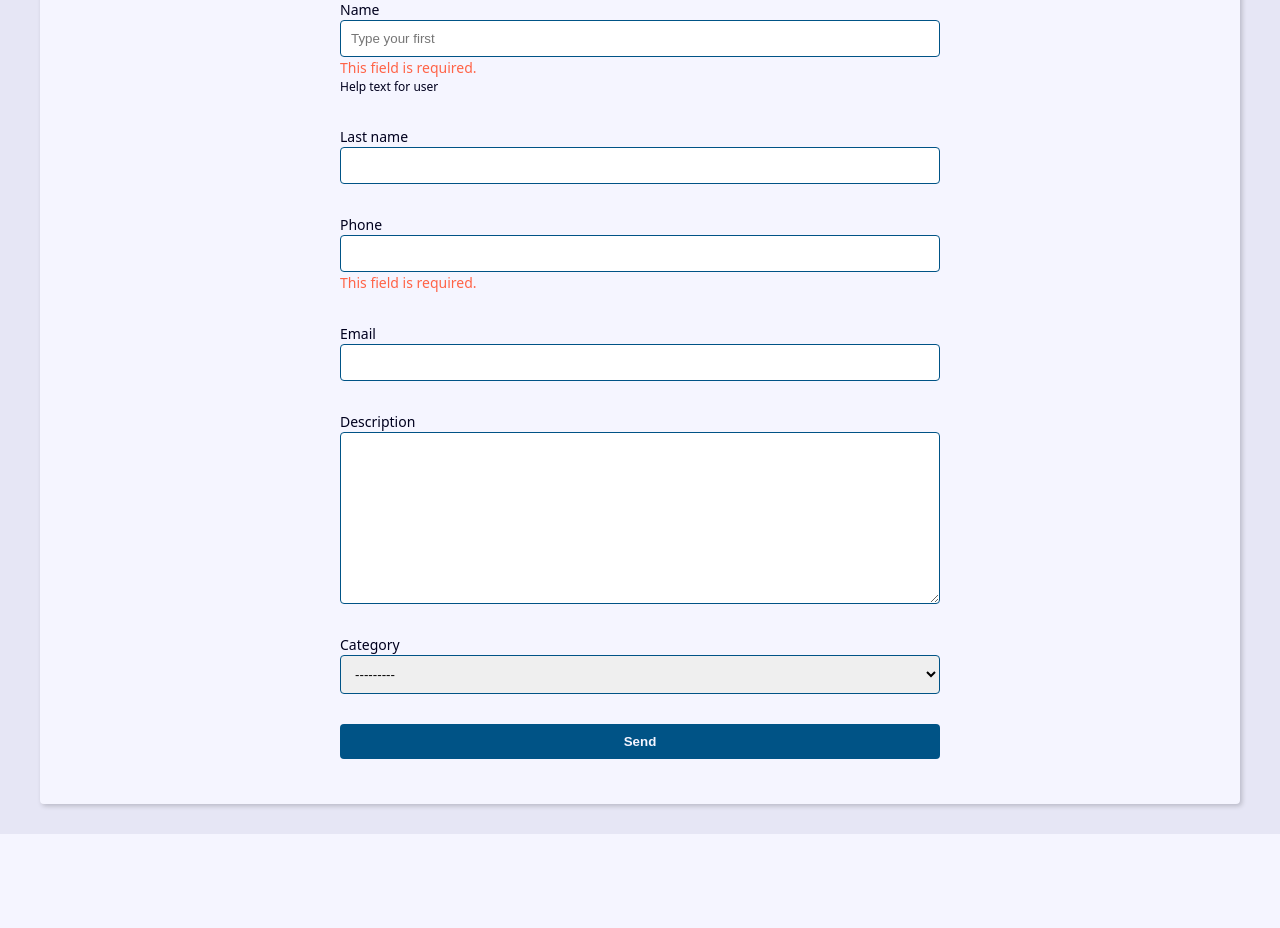
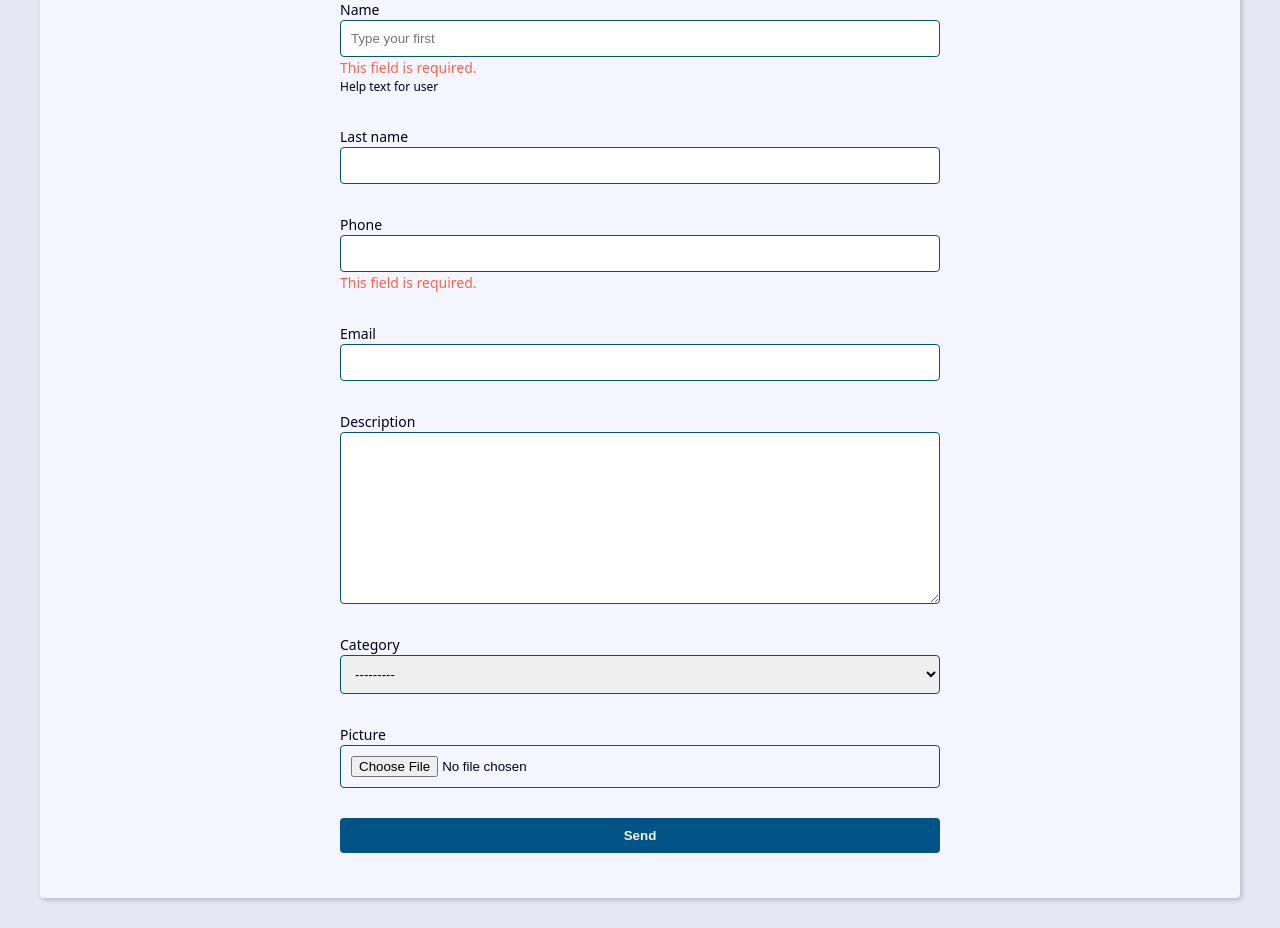
Before and after one commit to gaaiuss/Agenda, a Django app: page /contact/create/ in a window 1280 px wide. Shown: the part 351-1279 px from the top of the page. Before the commit the page ends 1185 px from the top, so only its background shows below. Run offline with Django 5.2, Linux system fonts and the light colour scheme; data that the repository does not hold is empty.

Commit message:
initial image

```diff
--- a/contact/forms.py
+++ b/contact/forms.py
@@ -28,7 +28,7 @@ class ContactForm(forms.ModelForm):
         model = Contact
         fields = (
             'first_name', 'last_name', 'phone',
-            'email', 'description', 'category',
+            'email', 'description', 'category', 'picture'
         )
         # widgets = {
         #     'first_name': forms.TextInput(
--- a/contact/templates/contact/contact.html
+++ b/contact/templates/contact/contact.html
@@ -13,6 +13,12 @@
         <p><b>Created Date:</b> {{ contact.created_date }}</p>
         <p><b>Description:</b> {{ contact.description }}</p>
         <p><b>Category:</b> {{ contact.category.name }}</p>
+
+        {% if contact.picture %}
+            <p>
+                <img src="{{ contact.picture.url }}" alt="{{ contact.first_name }} {{ contact.last_name }}">
+            </p>
+        {% endif %}
 
         <div class="contact-links">
             <a class="btn btn-link" href="{% url 'contact:update' contact.id %}">
```
